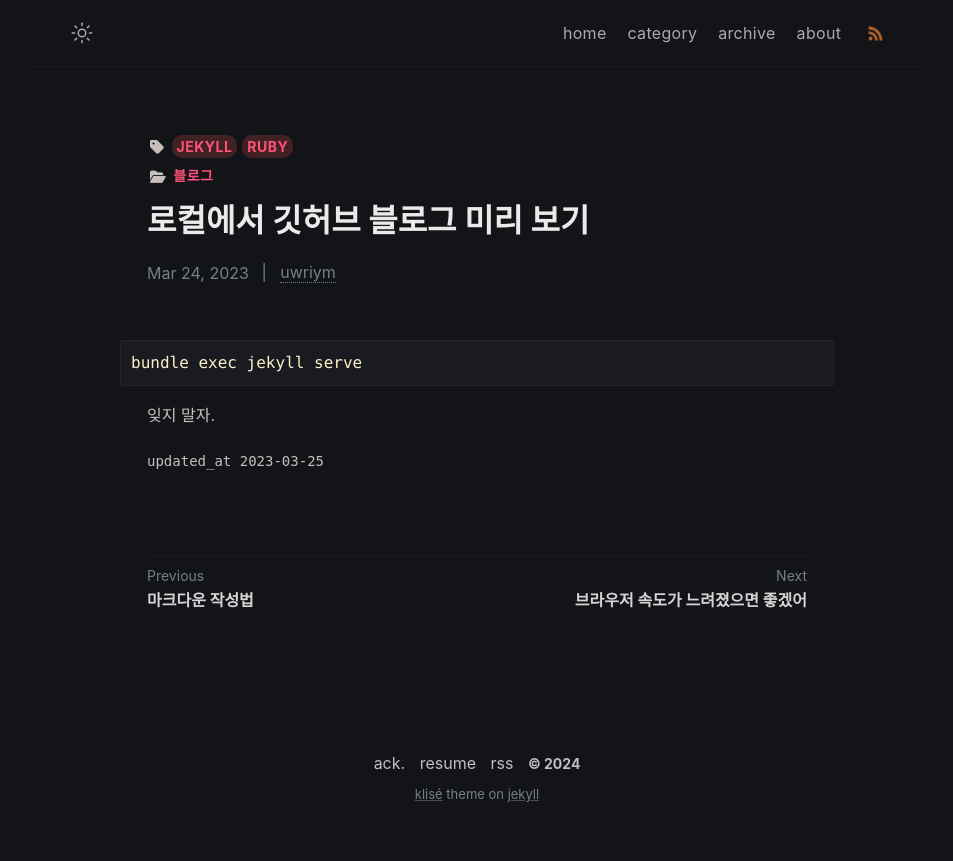
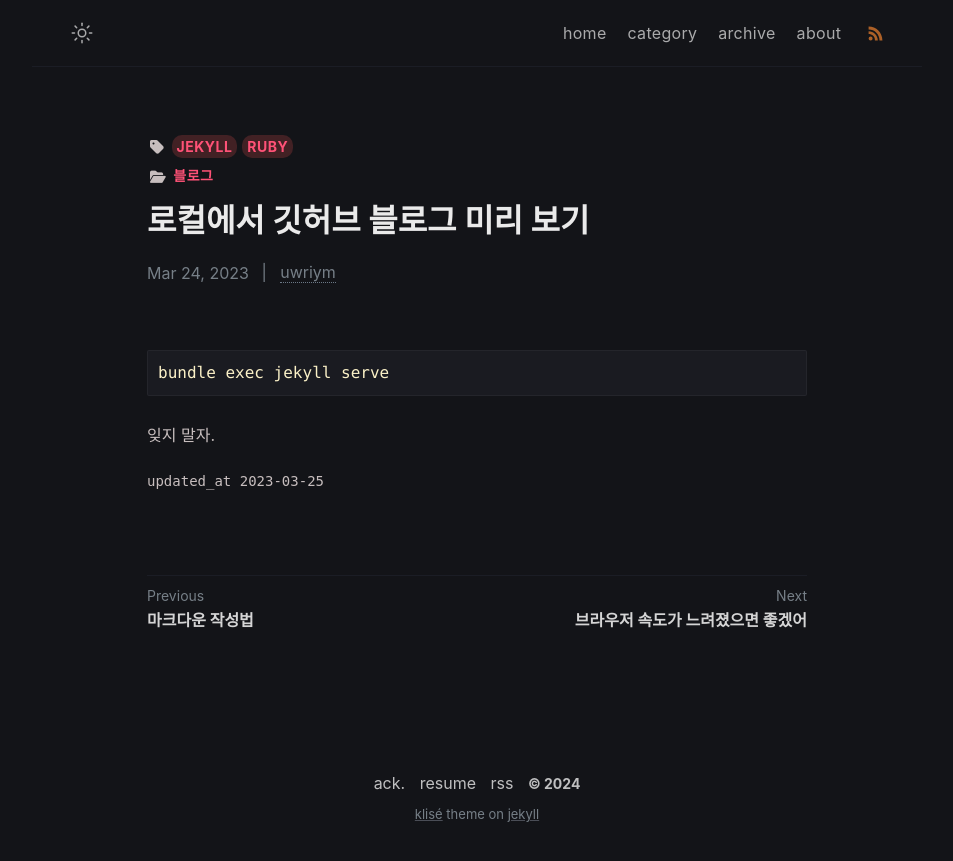
Before and after one commit to uwriym/uwriym.github.io, a Jekyll site: the page built from _posts/exec-jekyll-local-server/2023-03-25-exec-jekyll-local-server.md, in a window 1280 px wide and 900 px high. Shown: the top 861 px of the window, without its empty margins (163-1116 px from the left). Built offline with Jekyll 4.4.1, drawn with Linux system fonts in a browser that asks for light colours; nearby versions of some CDN libraries; some web fonts are replaced; comment, search, counter and statistics services are not loaded.

Commit message:
코드 블럭 margin 제거

```diff
--- a/_sass/klise/_syntax.scss
+++ b/_sass/klise/_syntax.scss
@@ -22,7 +22,7 @@ code {
 
 // Codeblock Theme
 pre.highlight, pre {
-  margin: 0 -27px;
+  // margin: 0 -27px;
   @include media-query($on-mobile) {
     margin: 0 calc(51% - 51vw);
     padding-left: 20px;
```
